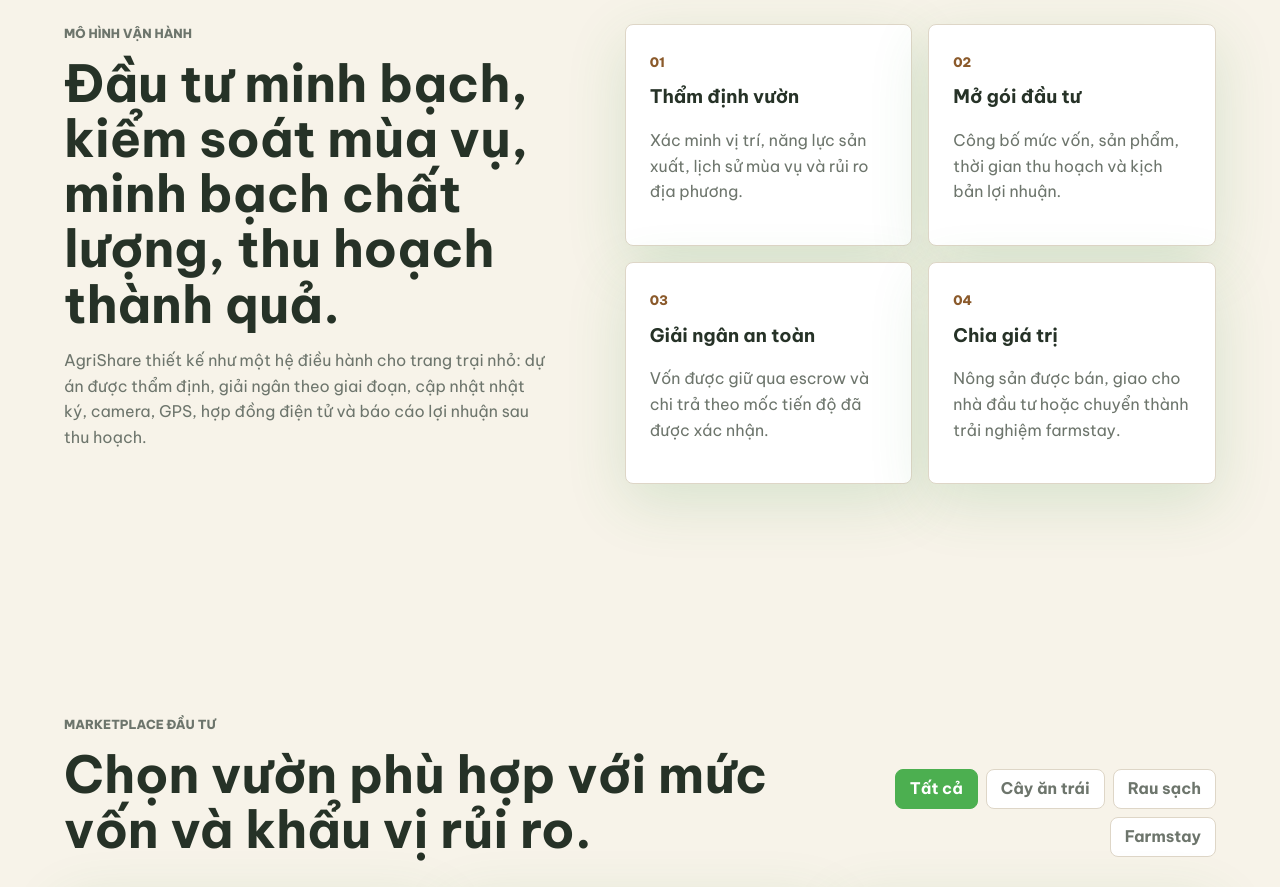
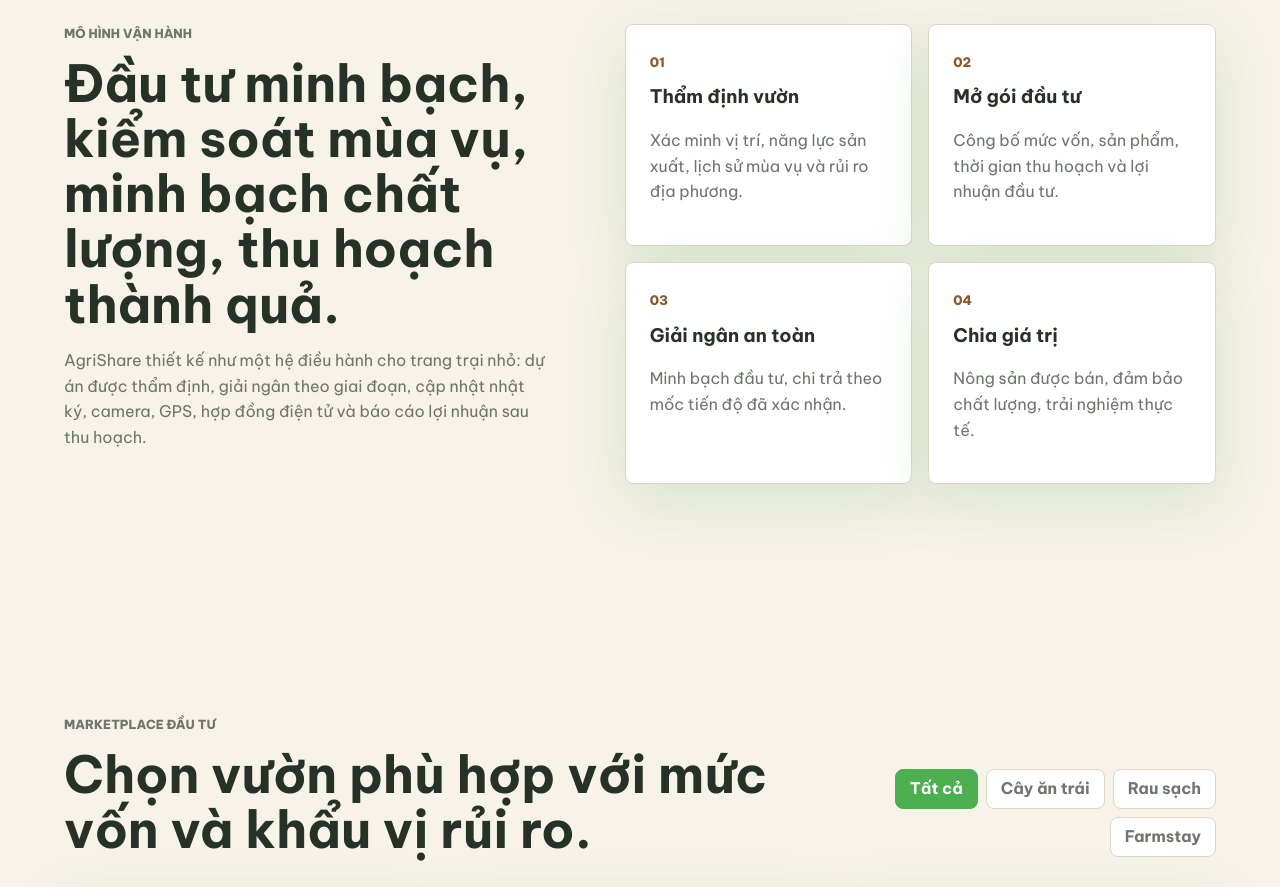
Before and after one commit to circlet225255-arch/agrishare-website, a plain HTML site: page index.html in a window 1280 px wide. Shown: the part 1160-2047 px from the top of the page. Drawn offline with Linux system fonts and the light colour scheme.

Commit message:
Update index.html

```diff
--- a/index.html
+++ b/index.html
@@ -117,17 +117,17 @@
           <article>
             <span>02</span>
             <h3>Mở gói đầu tư</h3>
-            <p>Công bố mức vốn, sản phẩm, thời gian thu hoạch và kịch bản lợi nhuận.</p>
+            <p>Công bố mức vốn, sản phẩm, thời gian thu hoạch và lợi nhuận đầu tư.</p>
           </article>
           <article>
             <span>03</span>
             <h3>Giải ngân an toàn</h3>
-            <p>Vốn được giữ qua escrow và chi trả theo mốc tiến độ đã được xác nhận.</p>
+            <p>Minh bạch đầu tư, chi trả theo mốc tiến độ đã xác nhận.</p>
           </article>
           <article>
             <span>04</span>
             <h3>Chia giá trị</h3>
-            <p>Nông sản được bán, giao cho nhà đầu tư hoặc chuyển thành trải nghiệm farmstay.</p>
+            <p>Nông sản được bán, đảm bảo chất lượng, trải nghiệm thực tế.</p>
           </article>
         </div>
       </section>
```
